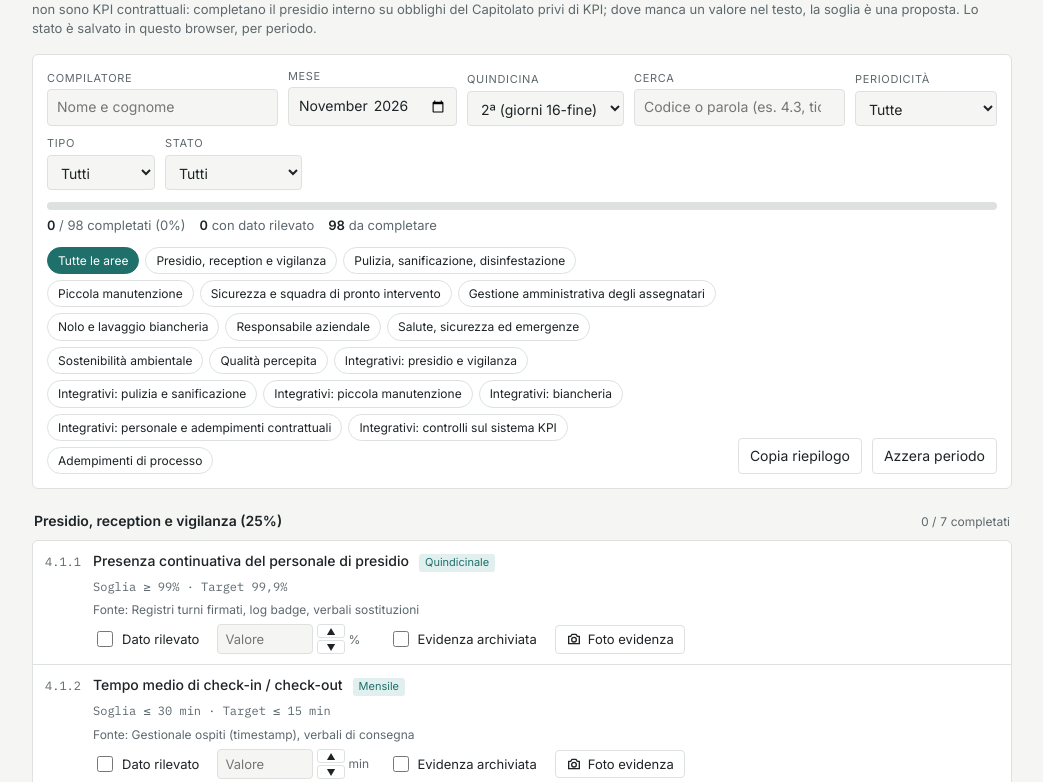
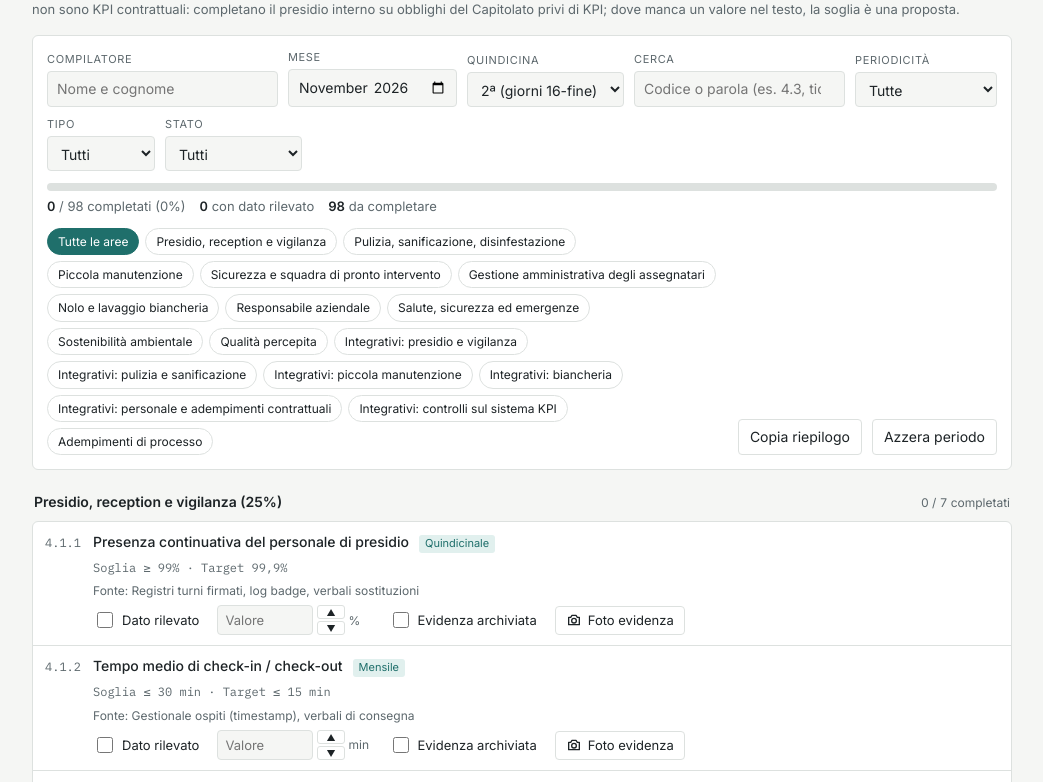
Before and after one commit to qualitavivenda-afk/checklist-kpi-adisurc, a plain HTML site: page index.html in a window 1280 px wide. Shown: the part 78-860 px from the top of the page, without its empty margins (118-1161 px from the left). Drawn offline with nearby package versions, Linux system fonts and the light colour scheme.

Commit message:
Rimossa la frase sul salvataggio nel browser
Co-Authored-By: Claude Opus 5.5 <noreply@anthropic.com>
Claude-Session: https://claude.ai/code/session_012D9br4uhDHdFLbAUGfoLzP

```diff
--- a/index.html
+++ b/index.html
@@ -96,7 +96,7 @@ button:hover{border-color:var(--accent)}
 <div class="wrap">
   <div>
     <h1>Checklist KPI ADISURC</h1>
-    <p class="sub">Autocontrollo dell'Aggiudicatario sulla Matrice KPI (Allegato A) e sugli adempimenti degli artt. 40-quinquies e 42-bis. I controlli con la stella ★ ("Integrativi") non sono KPI contrattuali: completano il presidio interno su obblighi del Capitolato privi di KPI; dove manca un valore nel testo, la soglia è una proposta. Lo stato è salvato in questo browser, per periodo.</p>
+    <p class="sub">Autocontrollo dell'Aggiudicatario sulla Matrice KPI (Allegato A) e sugli adempimenti degli artt. 40-quinquies e 42-bis. I controlli con la stella ★ ("Integrativi") non sono KPI contrattuali: completano il presidio interno su obblighi del Capitolato privi di KPI; dove manca un valore nel testo, la soglia è una proposta.</p>
   </div>
 
   <div class="panel">
```
